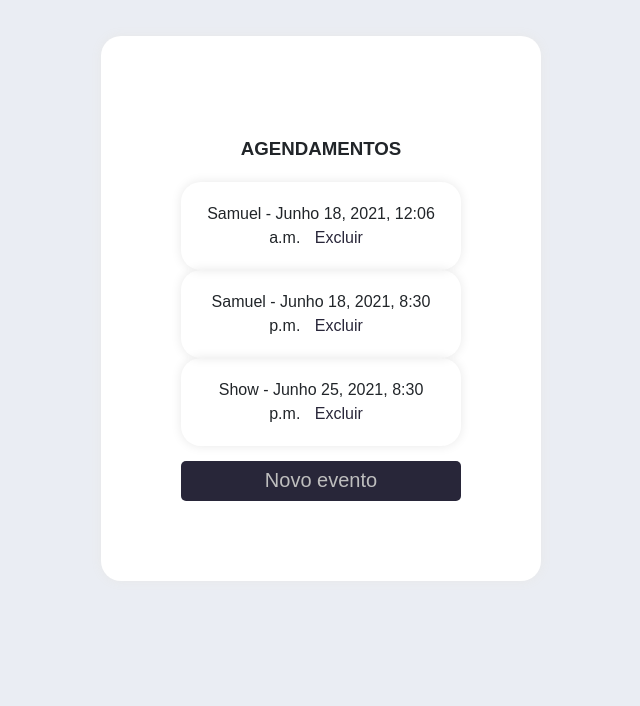
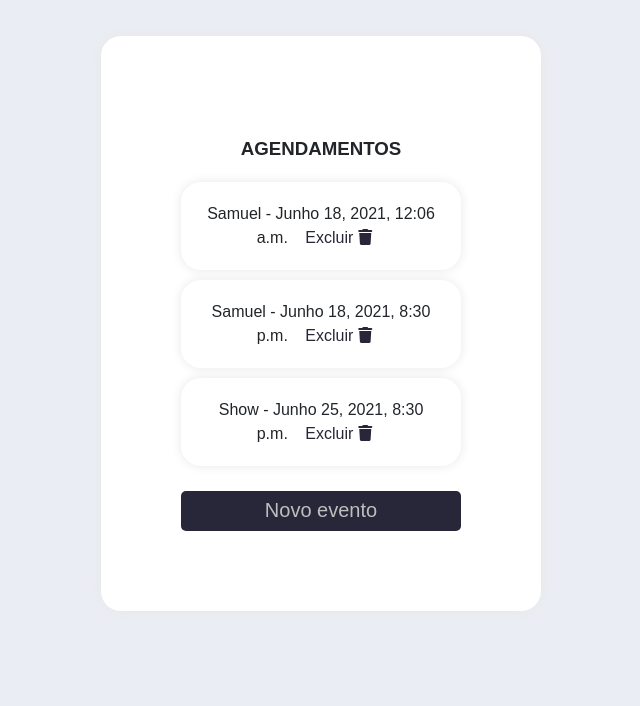
Before and after one commit to samueloliveiraf/project-web-django, a Django app: page /agenda/ in a window 1280 px wide. Shown: the part 50-756 px from the top of the page, without its empty margins (319-959 px from the left). Run offline with Django 3.2, Linux system fonts and the light colour scheme; a user stored in the database is signed in; data comes from the database, SQL or seed files in the repository; both versions use the stored data as it was after the commit; some libraries are stand-ins or nearby versions.

Commit message:
alteçoes ajustes

```diff
--- a/core/api/viewset.py
+++ b/core/api/viewset.py
@@ -2,11 +2,10 @@ from core import models
 from rest_framework import viewsets
 from core.api import serializers
 from core import models
-from rest_framework.permissions import IsAuthenticated
+from django.contrib.auth.models import User
 
 
 class EventoViewsSet(viewsets.ModelViewSet):
-    # permission_classes = (IsAuthenticated, )
 
     serializer_class = serializers.EventoSerializers
     queryset = models.Evento.objects.all()
--- a/static/css/agenda-styles.css
+++ b/static/css/agenda-styles.css
@@ -66,10 +66,14 @@ h3 {
     text-transform: uppercase;
 }
 
+li {
+    margin-bottom: 10px;
+}
+
 li a {
     text-decoration: none;
     color: #282639;
-    padding: 10px;
+    padding: 13px;
 }
 
 li a i {
--- a/templates/agenda.html
+++ b/templates/agenda.html
@@ -16,7 +16,9 @@
 
                 {% for evento in eventos %}
 
-                <li>{{ evento.titulo }} - {{ evento.data_evento }}  <a href="evento/delete/{{ evento.id }}/"> Excluir</a> </li>
+                <li>{{ evento.titulo }} - {{ evento.data_evento }}  <a href="evento/delete/{{ evento.id }}/">
+                     Excluir<i class="fas fa-trash"></i></a>
+                </li>
 
                 {% endfor %}
                 <button type="button"> <a href="evento/">Novo evento</a></button>
--- a/web_project/urls.py
+++ b/web_project/urls.py
@@ -21,6 +21,9 @@ from core import views
 from django.views.generic import RedirectView
 from core.api import viewset as coreviewsets
 
+
+from rest_framework.routers import DefaultRouter
+
 from rest_framework_simplejwt.views import TokenObtainPairView, TokenRefreshView
 
 from rest_framework import routers
@@ -28,6 +31,9 @@ from rest_framework import routers
 routers = routers.DefaultRouter()
 
 routers.register(r'listar', coreviewsets.EventoViewsSet, basename='eventos')
+
+
+# routers.register(r'users', coreviewsets.UserViewSet, basename='user')
 
 urlpatterns = [
     path('admin/', admin.site.urls),
```
Also changed, not shown: core/api/serializers.py (+5 -3 lines), db.sqlite3.
